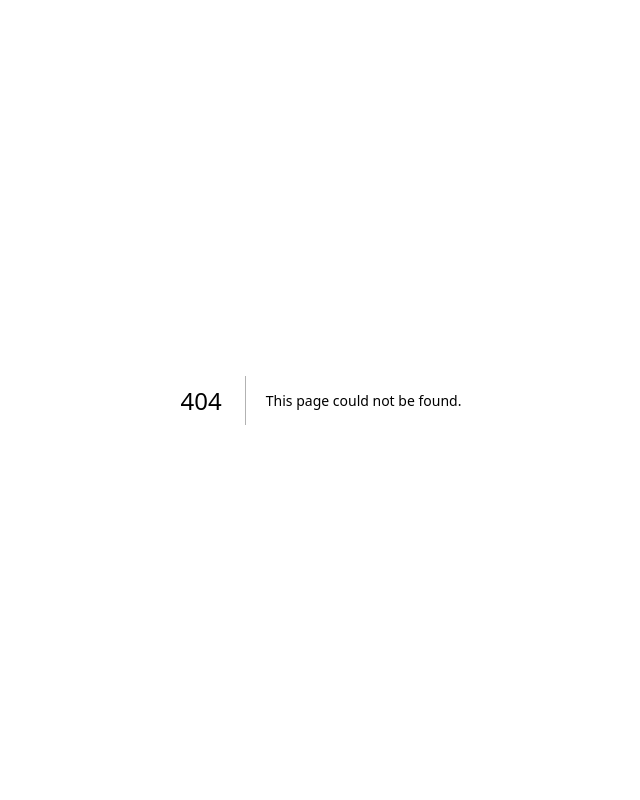
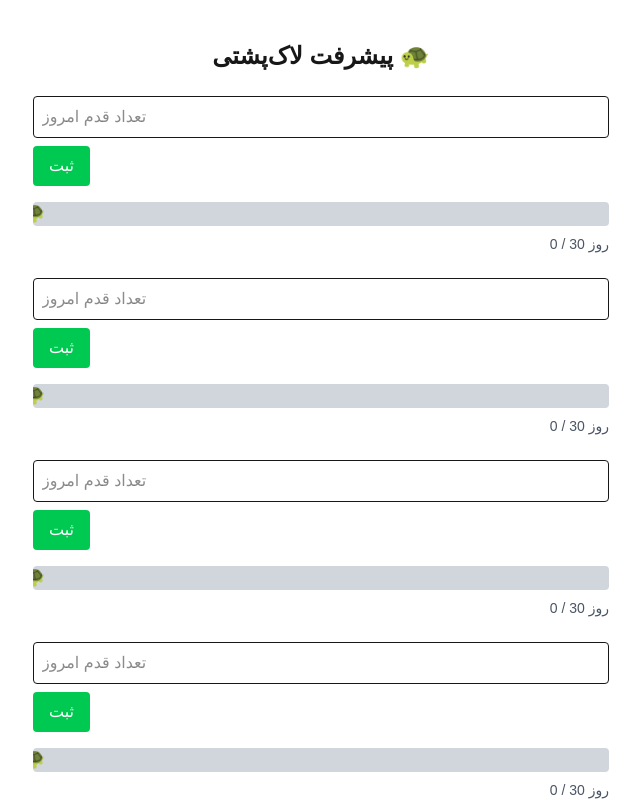
Before and after one commit to mehrcode/fitbond_frontend, a Next.js app: page /turtleGroup in a window 1280 px wide. Before the commit this address had no page. Shown: the whole page, without its empty margins (319-959 px from the left). Built offline with nearby package versions, Linux system fonts and the light colour scheme.

Commit message:
make new component- turtleProgress

```diff
--- /dev/null
+++ b/src/app/turtleGroup/page.tsx
@@ -0,0 +1,94 @@
+'use client';
+
+import React, { useReducer } from 'react';
+
+type State = {
+    inputs: string[];
+    progresses: number[];
+};
+
+type Action =
+    | { type: 'updateInput'; index: number; value: string }
+    | { type: 'submitStep'; index: number };
+
+const initialState: State = {
+    inputs: ['', '', '', ''],
+    progresses: [0, 0, 0, 0],
+};
+
+const reducer = (state: State, action: Action): State => {
+    switch (action.type) {
+        case 'updateInput':
+            const updatedInputs = [...state.inputs];
+            updatedInputs[action.index] = action.value;
+            return { ...state, inputs: updatedInputs };
+
+        case 'submitStep':
+            const stepInput = state.inputs[action.index];
+            const step = parseInt(stepInput);
+            const isValidStep = !isNaN(step) && step > 0;
+
+            const newProgresses = [...state.progresses];
+            const clearedInputs = [...state.inputs];
+            if (isValidStep && newProgresses[action.index] < 30) {
+                newProgresses[action.index] += 1;
+            }
+            clearedInputs[action.index] = '';
+            return { ...state, progresses: newProgresses, inputs: clearedInputs };
+
+        default:
+            return state;
+    }
+};
+
+export default function ProgressApp() {
+    const [state, dispatch] = useReducer(reducer, initialState);
+
+    return (
+        <div className="max-w-xl mx-auto mt-10 space-y-6">
+            <h1 className="text-2xl font-bold text-center mb-6">پیشرفت لاک‌پشتی 🐢</h1>
+            {state.inputs.map((input, index) => (
+                <div key={index} className="space-y-2">
+                    <input
+                        type="number"
+                        value={input}
+                        onChange={(e) =>
+                            dispatch({ type: 'updateInput', index, value: e.target.value })
+                        }
+                        placeholder="تعداد قدم امروز"
+                        className="w-full border p-2 rounded"
+                    />
+                    <button
+                        onClick={() => dispatch({ type: 'submitStep', index })}
+                        className="bg-green-500 text-white px-4 py-2 rounded hover:bg-green-600"
+                    >
+                        ثبت
+                    </button>
+
+                    <div className="relative h-6 bg-gray-300 rounded overflow-hidden mt-2">
+                        {/* لاک‌پشت 🐢 */}
+                        <div
+                            className="absolute -top-1 text-xl transition-all duration-300"
+                            style={{
+                                left: `${(state.progresses[index] / 30) * 100}%`,
+                                transform: 'translateX(-50%)',
+                            }}
+                        >
+                            🐢
+                        </div>
+                        {/* خود نوار پیشرفت */}
+                        <div
+                            className="h-full bg-green-500 transition-all duration-300"
+                            style={{
+                                width: `${(state.progresses[index] / 30) * 100}%`,
+                            }}
+                        ></div>
+                    </div>
+                    <div className="text-sm text-gray-600 text-right">
+                        {state.progresses[index]} / 30 روز
+                    </div>
+                </div>
+            ))}
+        </div>
+    );
+}
```
